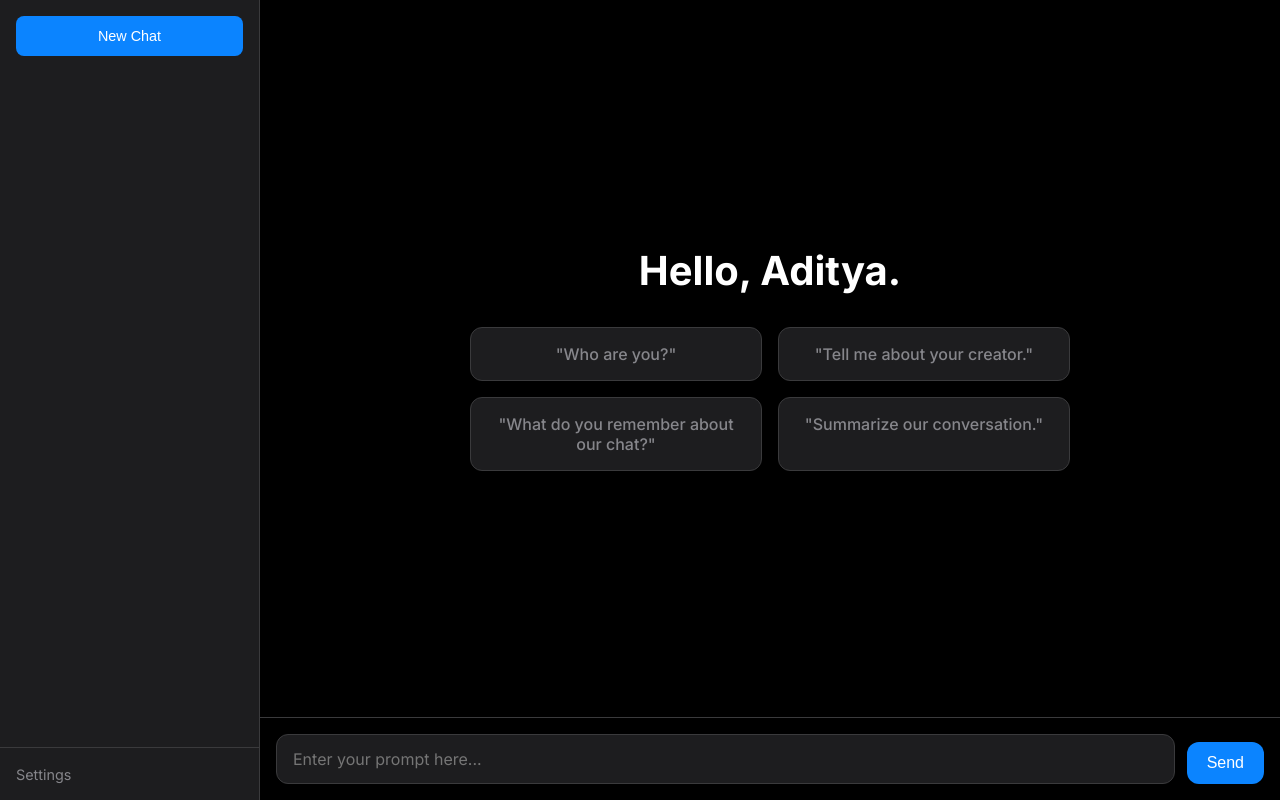
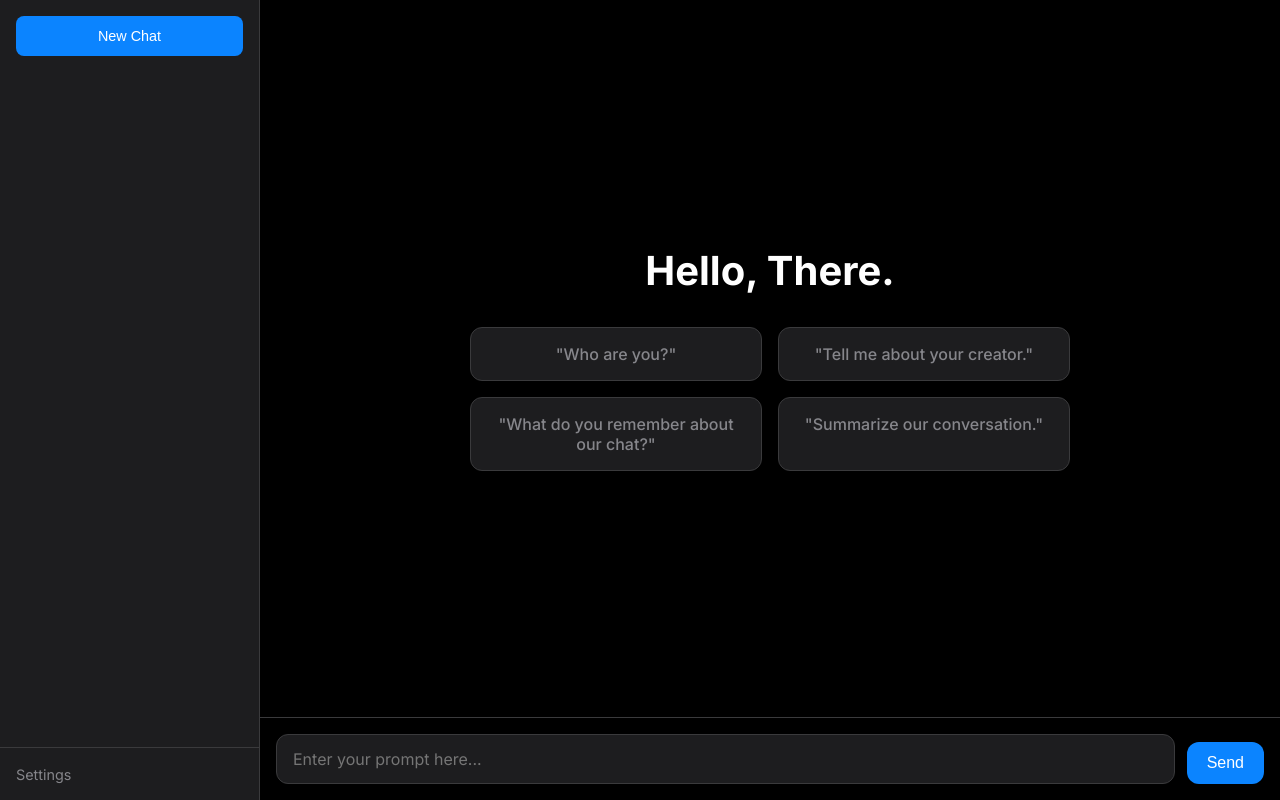
Before and after one commit to Taiyo0004/real, a plain HTML site: page index.html in a window 1280 px wide. Drawn offline with Linux system fonts and the light colour scheme.

Commit message:
Change greeting message from 'Aditya' to 'There'

```diff
--- a/index.html
+++ b/index.html
@@ -33,7 +33,7 @@
 
         <div id="chatThread" class="chat-thread">
           <section id="welcomeScreen" class="welcome-screen">
-            <h1 class="greeting-message">Hello, Aditya.</h1>
+            <h1 class="greeting-message">Hello, There.</h1>
             <div class="example-prompt-grid">
               <div class="prompt-card">"Who are you?"</div>
               <div class="prompt-card">"Tell me about your creator."</div>
```
